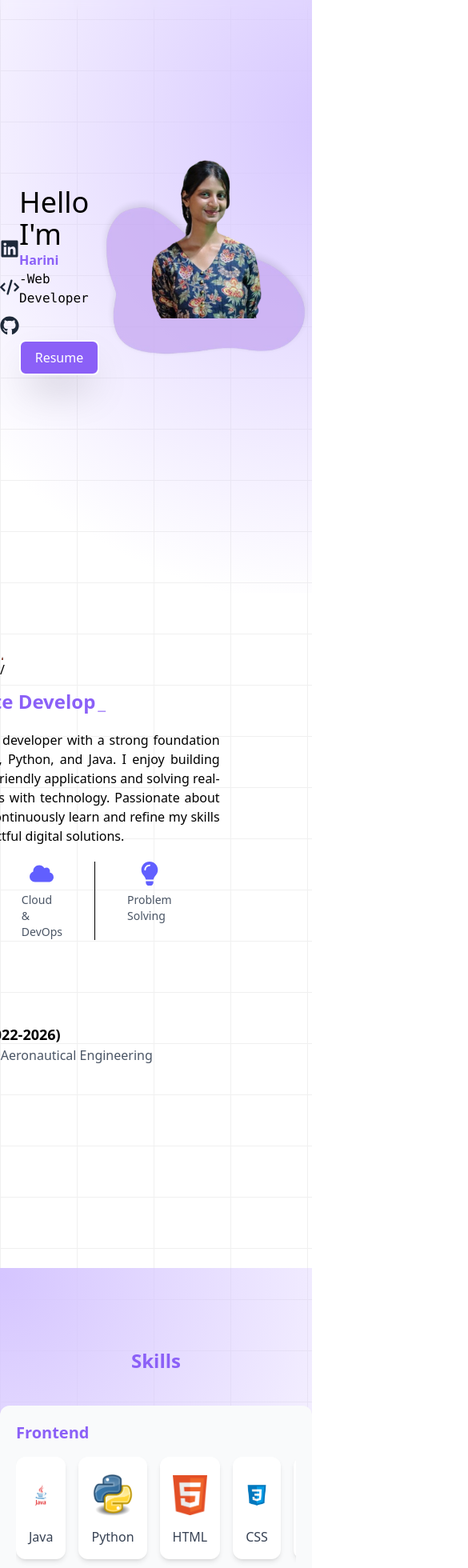
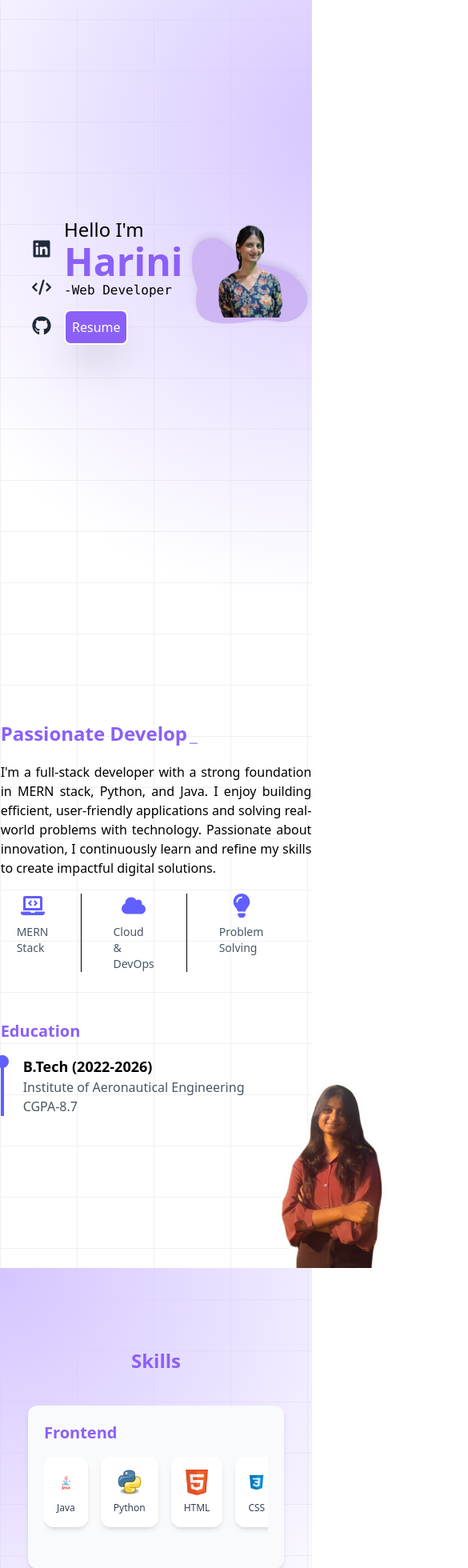
Before and after one commit to Harini-1203/portfolio_react, a React (Vite) app: page / in a window 390 px wide. Shown: the part 40-2000 px from the top of the page at 80% size, 585 px wide, since content can reach past the window. Built offline with nearby package versions, Linux system fonts and the light colour scheme.

Commit message:
mobile responsive

```diff
--- a/package.json
+++ b/package.json
@@ -15,6 +15,7 @@
     "react": "^19.0.0",
     "react-dom": "^19.0.0",
     "react-icons": "^5.5.0",
+    "react-responsive": "^10.0.1",
     "react-simple-typewriter": "^5.0.1",
     "react-typed": "^2.0.12"
   },
--- a/src/components/HomeText.jsx
+++ b/src/components/HomeText.jsx
@@ -3,17 +3,17 @@ import { motion } from 'framer-motion';
 
 const HomeText = () => {
   return (
-    <div className='flex flex-col justify-center lg:pr-50 sm:pr-5 '>
+    <div className='flex flex-col justify-center md:w-auto w-2/5 lg:pr-50 sm:pr-5 '>
 
-      <p class='text-4xl sm:text-3xl'>Hello I'm</p>
-      <p class='md:text-8xl sm:text-6xl font-bold text-[#8b60f7]'>Harini</p>
+      <p class='md:text-4xl text-2xl'>Hello I'm</p>
+      <p class='md:text-8xl text-5xl font-bold text-[#8b60f7]'>Harini</p>
       <motion.p
         initial={{ opacity: 0, x: 30, scale: 0.9 }}
         whileInView={{ opacity: 1, x: 0, scale: 1 }}
         transition={{ duration: 0.8, ease: 'easeOut' }}
         className='md:text-4xl sm:text-xl font-mono '>-Web Developer</motion.p>
-      <div className='w-full flex justify-center items-center'>
-        <button className='cursor-pointer border-2 w-25 rounded-lg shadow-2xl bg-[#8b60f7] text-white p-2 mt-10 hover:bg-[#6b46c1] hover:shadow-xl'>
+      <div className='w-full flex md:justify-center sm:justify-start items-center'>
+        <button className='cursor-pointer border-2 md:w-25 w-20 rounded-lg shadow-2xl bg-[#8b60f7] text-white p-2 md:mt-10 mt-3 hover:bg-[#6b46c1] hover:shadow-xl'>
           <a href='/resume.pdf' download='Harini_Resume.pdf' className='block w-full h-full text-center'>
             Resume
           </a>
--- a/src/components/Img.jsx
+++ b/src/components/Img.jsx
@@ -8,7 +8,7 @@ const Img = () => {
     <motion.div
       whileHover={{scale:1.03}}
 
-      className="relative md:w-[400px] md:h-[400px] sm:w-[300px] sm:h-[300px] flex justify-center items-center ">
+      className="relative  w-2/5 md:w-[400px] md:h-[400px] sm:w-[300px] sm:h-[300px] flex justify-center items-center ">
       {/* Background Shape */}
       <img
         src="/assets/image.png"
@@ -20,7 +20,7 @@ const Img = () => {
       <img
         src="/assets/p.png"
         alt="Harini"
-        className="relative z-10 bottom-25 "
+        className="relative z-10 md:bottom-25 bottom-10 "
       />
     </motion.div>
   );
--- a/src/components/SocialIcons.jsx
+++ b/src/components/SocialIcons.jsx
@@ -11,7 +11,7 @@ const SocialIcons = () => {
   ];
 
   return (
-    <div className="flex flex-col justify-center lg:ml-35 md:pr-30 sm:px-10 md:px-20 gap-6 mt-4 text-2xl text-gray-800">
+    <div className="flex flex-col md:w-auto w-1/5 justify-center lg:ml-35 md:pr-30 px-10 md:px-20 gap-6 mt-4 text-2xl text-gray-800">
       {socialLinks.map(({ href, icon, label }) => (
         <a
           key={label}
--- a/src/components/projects/ProjectCard.jsx
+++ b/src/components/projects/ProjectCard.jsx
@@ -21,7 +21,7 @@ const ProjectCard = ({ title, desc, images, techstack, github }) => {
       whileInView={{ opacity: 1, y: 0 }}
       viewport={{ amount: 0.5, once: true }}
       transition={{ duration: 0.5 }}
-      className="cursor-pointer relative w-8/9 box-content max-h-79 pb-3 overflow-auto bg-white shadow-lg rounded-lg overflow-hidden hover:shadow-xl transition-shadow duration-300"
+      className="cursor-pointer relative md:w-8/9  w-[280px] box-content max-h-79 pb-3 overflow-auto bg-white shadow-lg rounded-lg overflow-hidden hover:shadow-xl transition-shadow duration-300"
       onMouseEnter={() => setIsHovered(true)}
       onMouseLeave={() => setIsHovered(false)}
     >
--- a/src/components/skills/SkillSec.jsx
+++ b/src/components/skills/SkillSec.jsx
@@ -11,7 +11,7 @@ const SkillSec = ({ title, skillList }) => {
   };
 
   return (
-    <div className="max-w-[500px]  bg-gray-50 rounded-xl p-5 shadow-md hover:shadow-lg transition-shadow duration-300 cursor-pointer">
+    <div className="md:w-[460px] w-[320px]  bg-gray-50 rounded-xl p-5 shadow-md hover:shadow-lg transition-shadow duration-300 cursor-pointer">
       <h2 className="text-xl font-semibold mb-4 text-[#8b60f7]">{title}</h2>
       <div
         ref={carouselRef}
@@ -21,14 +21,14 @@ const SkillSec = ({ title, skillList }) => {
         {skillList.map((skill, index) => (
           <div
             key={index}
-            className="md:min-w-[100px]  bg-white p-4 rounded-xl shadow-md hover:shadow-xl mb-8 transition-shadow duration-300 group"
+            className="md:min-w-[80px] md:w-auto w-20  bg-white p-4 rounded-xl shadow-md hover:shadow-xl mb-8 transition-shadow duration-300 group"
           >
             <img
               src={skill.icon}
               alt={skill.name}
-              className="w-16 h-16 object-contain mx-auto group-hover:scale-110 transition-transform duration-300"
+              className="md:w-16 md:h-16 w-8 h-8 object-contain mx-auto group-hover:scale-110 transition-transform duration-300"
             />
-            <h3 className="mt-2 text-center text-gray-700 font-medium group-hover:text-[#8b60f7]">
+            <h3 className="mt-2 text-center md:text-auto text-xs text-gray-700 font-medium group-hover:text-[#8b60f7]">
               {skill.name}
             </h3>
           </div>
--- a/src/pages/About.jsx
+++ b/src/pages/About.jsx
@@ -10,12 +10,12 @@ const About = () => {
   return (
     // <></>
 
-    <div  className='flex w-screen w-screen h-inherit justify-start'>
-      <div className='lg:w-2/3 sm:w-3/4 relative lg:top-49 sm:top-50 sm:mr-5 '>
-        <img src="/assets/po.png" alt="profile"  ></img>/
+    <div  className='flex max:w-screen w-screen h-inherit md:p-0 p-10 justify-center md:justify-start'>
+      <div className='md:w-2/3 w-100 md:relative absolute md:left-0 left-55 lg:top-49 bottom-0  right-0 '>
+        <img src="/assets/po.png" alt="profile"  ></img>
       </div>
 
-      <div className='lg:w-6/7 sm:w-1/2 relative right-30 text-justify pd-10'>
+      <div className='lg:w-6/7  relative right-0 md:right-30 text-justify pd-10'>
       <div className=''>
       <h2 className="text-2xl font-bold text-[#8b60f7] pb-5 mt-10">
       <Typewriter
--- a/src/pages/Home.jsx
+++ b/src/pages/Home.jsx
@@ -9,7 +9,7 @@ import Img from '../components/Img';
 const Home = () => {
   return (
     <>
-    <div className='flex relative items-center lg:gap-0 sm:gap-10  z-200 h-full w-full '>
+    <div className='flex relative items-center lg:gap-0   z-200 h-full w-screen '>
         <SocialIcons />
         <HomeText />
         <Img />
--- a/src/pages/Projects.jsx
+++ b/src/pages/Projects.jsx
@@ -15,6 +15,8 @@ const m2 = "/assets/m2.png";
 const w1 = "/assets/w1.png";
 const mh1 = "/assets/mh1.png";
 const mh2 = "/assets/mh2.png";
+import { motion } from "framer-motion";
+
 
 
 
@@ -68,7 +70,17 @@ const projectsList = [
 const Projects = () => {
 
   return (
-    <div id="projects" className="z-100 flex border-box grid grid-cols-1 md:grid-cols-2 text-sm lg:grid-cols-3 px-40 gap-20 p-5">
+    <div className='z-200'>
+    <motion.h1
+        className="z-700 text-2xl font-bold text-[#8b60f7] mt-5 mb-10 text-center"
+        // initial={{ opacity: 0, y:-20 }}
+        // whileInView={{ opacity: 1, y: 0 }}
+        // viewport={{ amount: 0.5 }}
+        // transition={{ duration: 0.5 }}
+      >
+        Projects
+      </motion.h1>
+    <div id="projects" className="z-100 max:w-screen flex border-box grid grid-cols-1 md:grid-cols-2 text-sm lg:grid-cols-3 md:px-40 px-10 gap-20 p-5">
       {projectsList.map((project, index) => (
         <ProjectCard
           key={index}
@@ -80,6 +92,7 @@ const Projects = () => {
         />
       ))}
     </div>
+    </div>
   );
 };
 
--- a/src/pages/Skills.jsx
+++ b/src/pages/Skills.jsx
@@ -1,5 +1,8 @@
 import React from "react";
 import { motion } from "framer-motion";
+import { useMediaQuery } from "react-responsive";
+import SkillSec from "../components/skills/SkillSec";
+
 const html = "/assets/html.png";
 const css = "/assets/css.png";
 const js = "/assets/js.png";
@@ -12,8 +15,6 @@ const react = "/assets/react.svg";
 const mysql = "/assets/mysql.png";
 const git = "/assets/git.png";
 const github = "/assets/hithub.png";
-
-import SkillSec from "../components/skills/SkillSec"
 
 const languages = [
   { name: "Java", icon: java },
@@ -41,23 +42,25 @@ const version = [
 ];
 
 const Skills = () => {
+  const isMobile = useMediaQuery({ maxWidth: 768 });
+
   return (
     <div className="z-200 w-full flex flex-col items-center justify-center">
       <motion.h1
         className="text-2xl font-bold text-[#8b60f7] mt-5 mb-10 text-center"
-        initial={{ opacity: 1, y: -20 }}
+        initial={{ opacity: 0, y: isMobile ? 0 : -20 }}
         whileInView={{ opacity: 1, y: 0 }}
         viewport={{ amount: 0.5 }}
         transition={{ duration: 0.5 }}
       >
         Skills
       </motion.h1>
-      <div className="grid grid-cols-1 md:grid-cols-2 md:gap-30">
+      <div className="grid grid-cols-1 md:grid-cols-2 gap-10 md:gap-30">
         <motion.div
           className="space-y-10"
-          initial={{ opacity: 0.5, x: -50 }}
+          initial={{ opacity: isMobile ? 1 : 0.5, x: isMobile ? 0 : -50 }}
           whileInView={{ opacity: 1, x: 0 }}
-          viewport={{  amount: 0.7 }}
+          viewport={{ amount: 0.7 }}
           transition={{ duration: 0.8 }}
         >
           <SkillSec title="Frontend" skillList={languages} />
@@ -66,7 +69,7 @@ const Skills = () => {
 
         <motion.div
           className="space-y-10"
-          initial={{ opacity: 0.5, x: 50 }}
+          initial={{ opacity: isMobile ? 1 : 0.5, x: isMobile ? 0 : 50 }}
           whileInView={{ opacity: 1, x: 0 }}
           viewport={{ amount: 0.7 }}
           transition={{ duration: 0.8 }}
```
Also changed, not shown: 1 other file (tests, documents, lock files or other folders).
